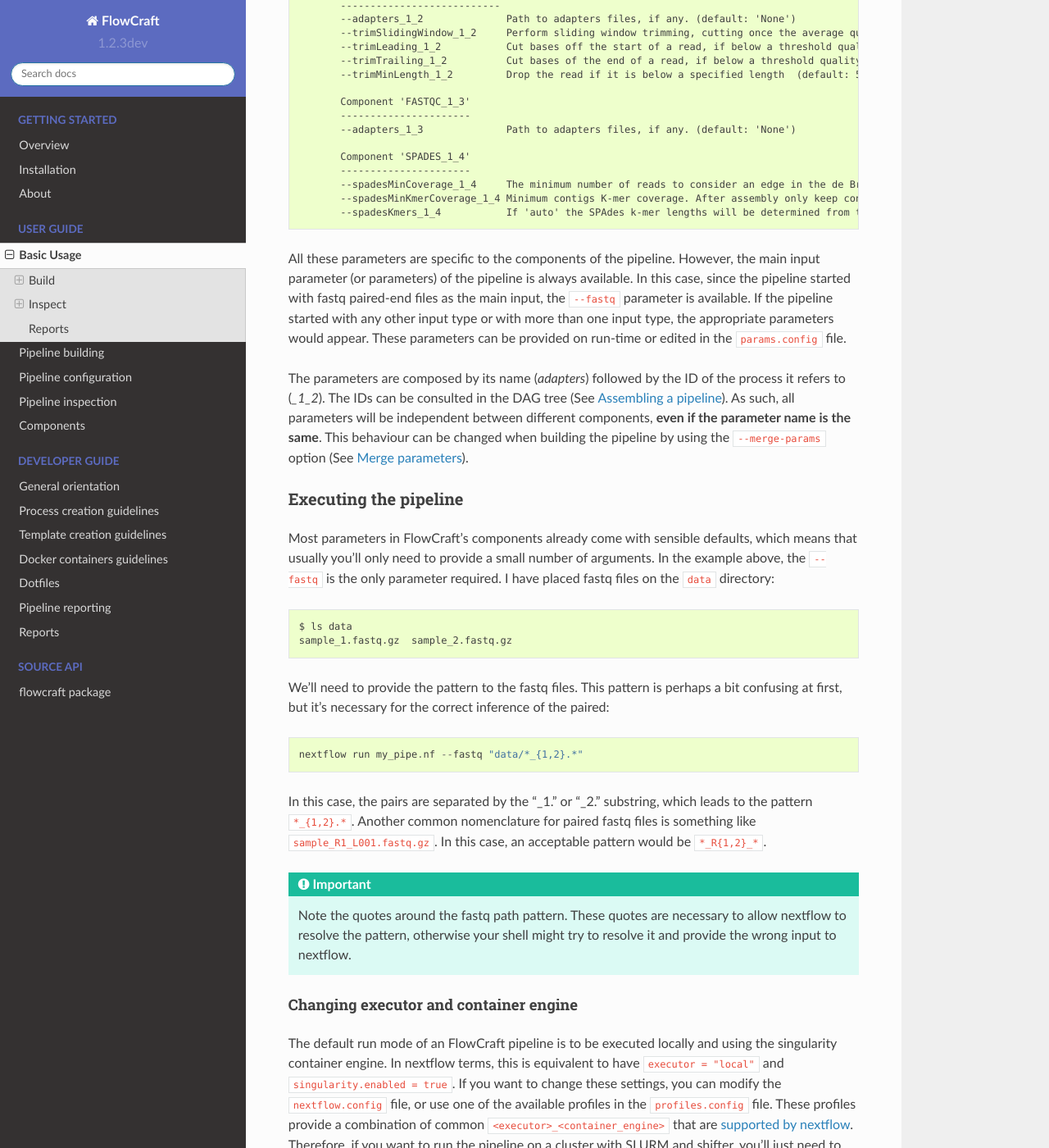
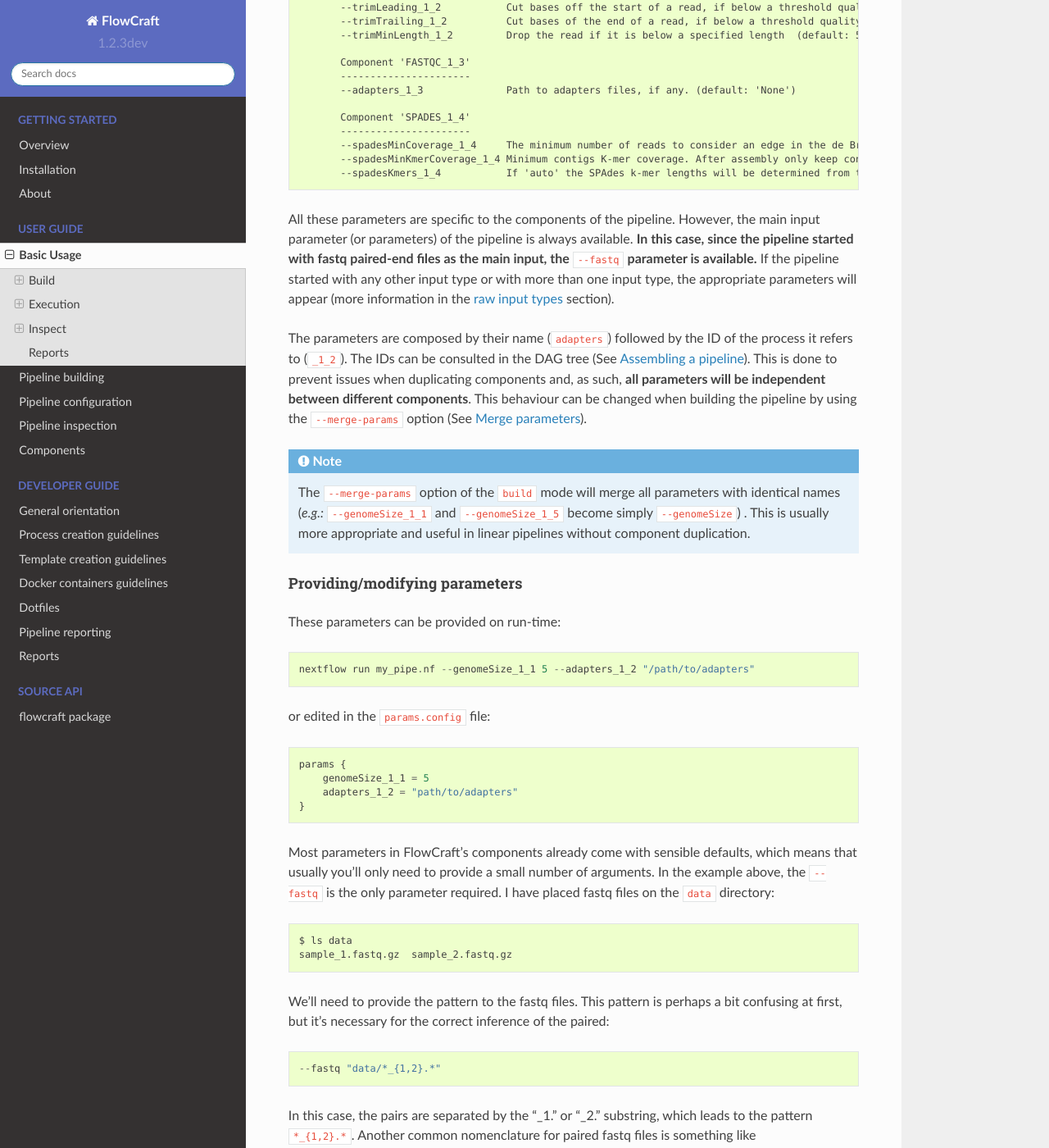
Before and after one commit to assemblerflow/flowcraft, a Sphinx documentation site: the page built from docs/user/basic_usage.rst, in a window 1280 px wide and 1400 px high, scrolled down 2199 px. Shown: the whole window at 82% size. Built offline with Sphinx 7.4.7 and the Read the Docs theme 2.0.0, drawn with Linux system fonts in a browser that asks for light colours; some of the changed text lies outside the part shown.

Commit message:
Updated basic usage documentation

```diff
--- a/docs/user/basic_usage.rst
+++ b/docs/user/basic_usage.rst
@@ -19,16 +19,14 @@ and the ``-t`` parameter to specify the :ref:`components <components>` inside qu
 All components should be written inside quotes and be space separated.
 This command will generate a linear pipeline with three components on the
 current working directory (for more features and tips on how pipelines can be
-built, see the :doc:`pipeline building <pipeline_building>` section). A linear pipeline means that
+built, see the :doc:`pipeline building <pipeline_building>` section). **A linear pipeline means that
 there are no bifurcations between components, and the input data will flow
-linearly. In this particular case, the input data of the
-pipeline will be paired-end fastq files, since that is the input data type
-of the first component, :doc:`trimmomatic <components/trimmomatic>`.
+linearly.**
 
 The rationale of how the data flows across the pipeline is simple and intuitive.
 Data enters a component and is processed in some way, which may result on the
-creation of results (stored in the ``results`` directory) and reports (stored
-in the ``reports`` directory) (see `Results and reports`_ below). If that
+creation of result files (stored in the ``results`` directory) and reports
+files (stored in the ``reports`` directory) (see `Results and reports`_ below). If that
 component has an ``output_type``, it will feed the processed data into the
 next component (or components) and this will repeated until the end of the
 pipeline.
@@ -124,21 +122,39 @@ with ``nextflow`` and using the ``--help`` option::
 
 All these parameters are specific to the components of the pipeline. However,
 the main input parameter (or parameters) of the pipeline is always available.
-In this case, since the pipeline started with fastq paired-end files as the
-main input, the ``--fastq`` parameter is available. If the pipeline started
+**In this case, since the pipeline started with fastq paired-end files as the
+main input, the** ``--fastq`` **parameter is available.** If the pipeline started
 with any other input type or with more than one input type, the appropriate
-parameters would appear. These parameters can be provided on run-time or
-edited in the ``params.config`` file.
+parameters will appear (more information in the :ref:`raw input types<rawInput>` section).
 
-The parameters are composed by its name (`adapters`) followed by the ID of
-the process it refers to (`_1_2`). The IDs can be consulted in the DAG tree
-(See `Assembling a pipeline`_). As such, all parameters will be independent
-between different components, **even if the parameter name is the same**. This
+The parameters are composed by their name (``adapters``) followed by the ID of
+the process it refers to (``_1_2``). The IDs can be consulted in the DAG tree
+(See `Assembling a pipeline`_). This is done to prevent issues when duplicating
+components and, as such, **all parameters will be independent between different
+components**. This
 behaviour can be changed when building the pipeline by using the
 ``--merge-params`` option (See :ref:`mergeParams`).
 
-Executing the pipeline
-::::::::::::::::::::::
+.. note::
+    The ``--merge-params`` option of the ``build`` mode will merge all parameters
+    with identical names (`e.g.:` ``--genomeSize_1_1`` and ``--genomeSize_1_5``
+    become simply ``--genomeSize``) . This is usually more appropriate and useful
+    in linear pipelines without component duplication.
+
+
+Providing/modifying parameters
+^^^^^^^^^^^^^^^^^^^^^^^^^^^^^^
+
+These parameters can be provided on run-time::
+
+    nextflow run my_pipe.nf --genomeSize_1_1 5 --adapters_1_2 "/path/to/adapters"
+
+or edited in the ``params.config`` file::
+
+    params {
+        genomeSize_1_1 = 5
+        adapters_1_2 = "path/to/adapters"
+    }
 
 Most parameters in FlowCraft's components already come with sensible
 defaults, which means that usually you'll only need to provide a small number
@@ -165,8 +181,16 @@ acceptable pattern would be ``*_R{1,2}_*``.
     to allow nextflow to resolve the pattern, otherwise your shell might try
     to resolve it and provide the wrong input to nextflow.
 
+Execution
+---------
+
+Once you build your pipeline with Flowcraft you have a standard nextflow pipeline
+ready to run. Therefore, all you need to do is::
+
+    nextflow run my_pipe.nf --fastq "data/*_{1,2}.*
+
 Changing executor and container engine
-^^^^^^^^^^^^^^^^^^^^^^^^^^^^^^^^^^^^^^
+::::::::::::::::::::::::::::::::::::::
 
 The default run mode of an FlowCraft pipeline is to be executed locally
 and using the singularity container engine. In nextflow terms, this is
@@ -196,7 +220,7 @@ Other container engines are:
 .. _supported by nextflow: https://www.nextflow.io/docs/latest/executor.html
 
 Docker images
-^^^^^^^^^^^^^
+:::::::::::::
 
 All components of FlowCraft are executed in containers, which means that
 the first time they are executed in a machine, **the corresponding image will have
--- a/docs/user/pipeline_building.rst
+++ b/docs/user/pipeline_building.rst
@@ -3,6 +3,8 @@ Pipeline building
 
 FlowCraft offers a few extra features when building pipelines using the
 ``build`` execution mode.
+
+.. _rawInput:
 
 Raw input types
 ---------------
```
Also changed, not shown: other parts of docs/user/basic_usage.rst (+4 -4 lines).
